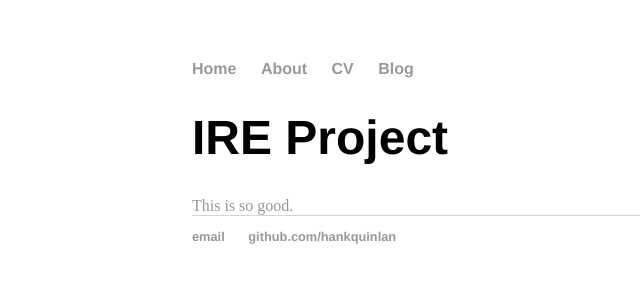
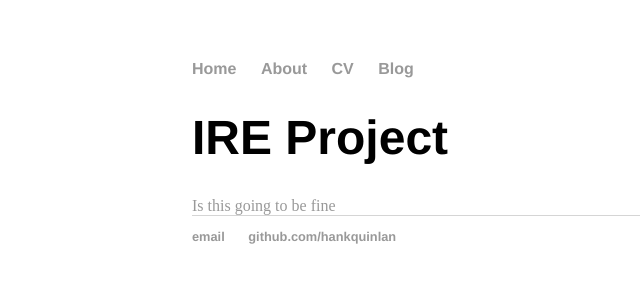
Before and after one commit to Tinkidinki/tinkidinki.github.io, a Jekyll site: the page built from index.html, in a window 1280 px wide. Shown: the top 300 px of the page, without its empty margins (0-640 px from the left). Built offline with Jekyll 4.4.1, drawn with Linux system fonts in a browser that asks for light colours.

Commit message:
Update index.html

```diff
--- a/index.html
+++ b/index.html
@@ -5,5 +5,5 @@ title: Mahathi Vempati, Tinkidinki
 
 <div class="blurb">
 	<h1> IRE Project</h1>
-	<a href="/about"> This is so good. </a>
+	<a href="/about"> Is this going to be fine </a>
 </div>
```
